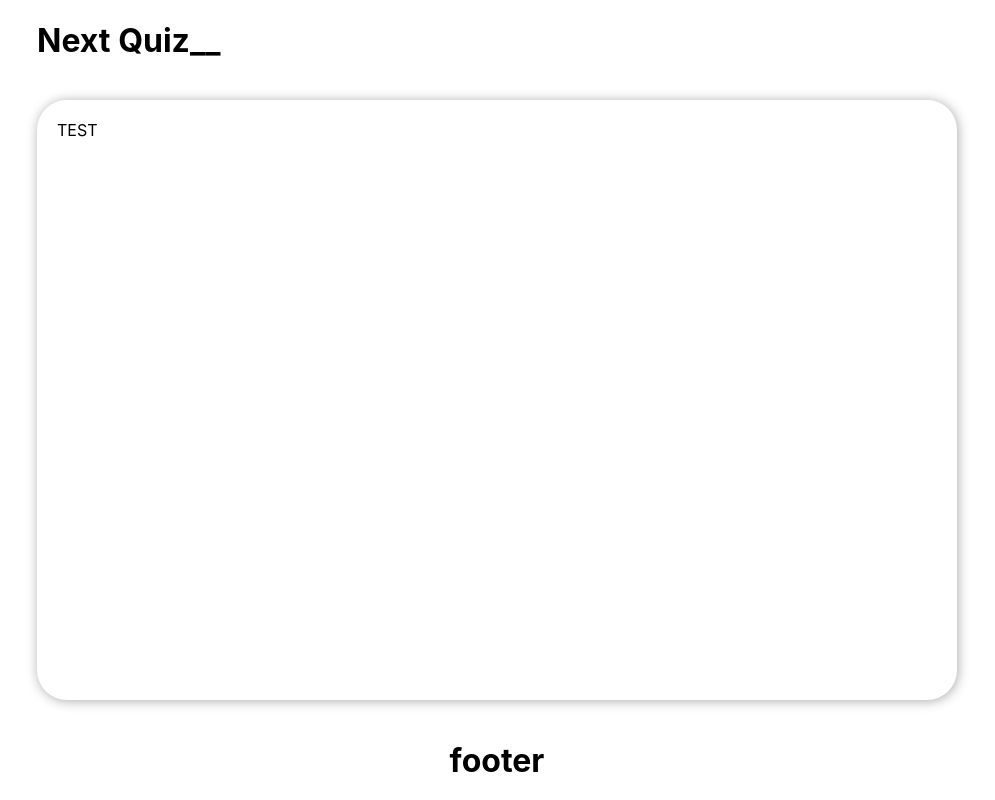
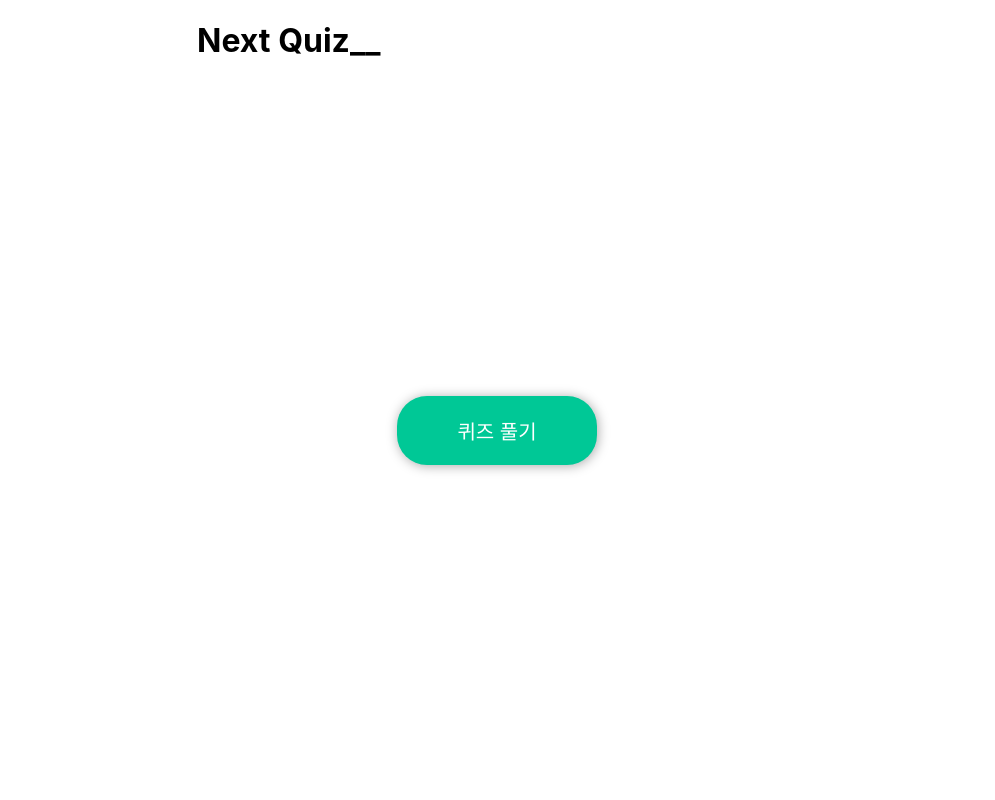
Before and after one commit to drawhale/Next-Quiz, a React (Create React App) app: page / in a window 1280 px wide. Shown: the whole page, without its empty margins (143-1138 px from the left). Built offline with nearby package versions, Linux system fonts and the light colour scheme.

Commit message:
feat: 퀴즈 난이도 선택 UI 및 스타일링

```diff
--- a/src/App.js
+++ b/src/App.js
@@ -7,8 +7,7 @@ function App() {
   return (
     <QuizTemplate
       headerComponent={<QuizHeader />}
-      bodyComponent={<QuizMain />}
-      footerComopnent={<h1>footer</h1>}
+      contentComponent={<QuizMain />}
     />
   );
 }
--- a/src/components/QuizMain.tsx
+++ b/src/components/QuizMain.tsx
@@ -1,11 +1,34 @@
+import { useState } from "react";
 import styled from "styled-components";
+import Button from "components/common/Button";
+import QuestionCard from "components/common/QuestionCard";
 
 import type { FC } from "react";
 
 const QuizMain: FC = () => {
+  const [step, setStep] = useState(1);
+
   return (
     <Wrapper>
-      <Card>TEST</Card>
+      {step === 1 && (
+        <Step1Wrapper>
+          <Button onClick={() => setStep(2)}>퀴즈 풀기</Button>
+        </Step1Wrapper>
+      )}
+      {step === 2 && (
+        <Step2Wrapper>
+          <Description>
+            무작위로 선택된 카테고리로
+            <br />
+            10개의 문항을 풀게 됩니다.
+          </Description>
+          <QuestionCard
+            question="퀴즈의 난이도를 선택해주세요."
+            answers={["EASY", "NORMAL", "HARD"]}
+          />
+          <Button>선택 하기</Button>
+        </Step2Wrapper>
+      )}
     </Wrapper>
   );
 };
@@ -13,29 +36,42 @@ const QuizMain: FC = () => {
 export default QuizMain;
 
 const Wrapper = styled.div`
-  width: 100%;
-  height: 100%;
+  flex: 1;
   padding: 20px;
   box-sizing: border-box;
+  display: flex;
 `;
 
-const Card = styled.div`
-  padding: 20px;
-  box-sizing: border-box;
-  height: 100%;
-  background-color: #ffffff;
-  border-radius: 3rem;
-  filter: drop-shadow(1px 1px 6px #00000055);
+const Step1Wrapper = styled.div`
+  flex: 1;
+  display: flex;
+  justify-content: center;
+  align-items: center;
 `;
 
-const StartButton = styled.button`
-  border: 0;
-  outline: 0;
-  padding: 1rem 4rem;
-  font-size: 2rem;
-  color: #ffffff;
-  background-color: #00c896;
-  border-radius: 3rem;
-  filter: drop-shadow(1px 1px 6px #00000055);
-  cursor: pointer;
+const Step2Wrapper = styled.div`
+  flex: 1;
+  display: flex;
+  flex-direction: column;
+  justify-content: flex-end;
+  align-items: center;
+  gap: 30px;
+
+  animation: slideIn 0.3s ease-in-out;
+
+  @keyframes slideIn {
+    from {
+      transform: translate3d(100vw, 0, 0);
+    }
+    to {
+      transform: translate3d(0, 0, 0);
+    }
+  }
 `;
+
+const Description = styled.p`
+  width: 100%;
+  font-size: 2.2rem;
+  line-height: 3rem;
+  text-align: center;
+`;
--- a/src/components/QuizTemplate.tsx
+++ b/src/components/QuizTemplate.tsx
@@ -4,30 +4,24 @@ import type { FC, ReactNode } from "react";
 
 type Props = {
   headerComponent: ReactNode;
-  bodyComponent: ReactNode;
-  footerComopnent: ReactNode;
+  contentComponent: ReactNode;
 };
 
-const Layout: FC<Props> = ({
-  headerComponent,
-  bodyComponent,
-  footerComopnent,
-}) => {
+const QuizTemplate: FC<Props> = ({ headerComponent, contentComponent }) => {
   return (
     <Wrapper>
       <Header>{headerComponent}</Header>
-      <Body>{bodyComponent}</Body>
-      <Footer>{footerComopnent}</Footer>
+      <Content>{contentComponent}</Content>
     </Wrapper>
   );
 };
 
-export default Layout;
+export default QuizTemplate;
 
 const Wrapper = styled.div`
   margin: 0 auto;
   min-width: 320px;
-  max-width: 960px;
+  max-width: 640px;
   height: 100vh;
   display: flex;
   flex-direction: column;
@@ -38,13 +32,8 @@ const Header = styled.header`
   height: 80px;
 `;
 
-const Body = styled.main`
+const Content = styled.main`
   flex: 1;
+  display: flex;
+  margin-bottom: 20px;
 `;
-
-const Footer = styled.footer`
-  height: 80px;
-  display: flex;
-  justify-content: center;
-  align-items: center;
-`;
--- a/src/components/common/Button.tsx
+++ b/src/components/common/Button.tsx
@@ -5,10 +5,15 @@ import type { FC, ReactNode } from "react";
 type Props = {
   children: ReactNode;
   className?: string;
+  onClick?: () => void;
 };
 
-const Button: FC<Props> = ({ children, className }) => {
-  return <Wrapper className={className}>{children}</Wrapper>;
+const Button: FC<Props> = ({ children, className, onClick }) => {
+  return (
+    <Wrapper className={className} onClick={onClick}>
+      {children}
+    </Wrapper>
+  );
 };
 
 export default Button;
@@ -23,4 +28,10 @@ const Wrapper = styled.button`
   border-radius: 3rem;
   filter: drop-shadow(1px 1px 6px #00000055);
   cursor: pointer;
+  -webkit-tap-highlight-color: transparent;
+
+  &:hover,
+  &:active {
+    background-color: #00b386;
+  }
 `;
--- /dev/null
+++ b/src/components/common/Card.tsx
@@ -0,0 +1,22 @@
+import styled from "styled-components";
+
+import type { FC, ReactNode } from "react";
+
+type Props = {
+  children: ReactNode;
+};
+
+const Card: FC<Props> = ({ children }) => {
+  return <Wrapper>{children}</Wrapper>;
+};
+
+export default Card;
+
+const Wrapper = styled.div`
+  width: 100%;
+  padding: 30px;
+  box-sizing: border-box;
+  background-color: #ffffff;
+  border-radius: 3rem;
+  filter: drop-shadow(1px 1px 6px #00000022);
+`;
--- /dev/null
+++ b/src/components/common/QuestionCard.tsx
@@ -0,0 +1,58 @@
+import styled from "styled-components";
+import Card from "./Card";
+
+import type { FC } from "react";
+
+type Props = {
+  question: string;
+  answers: string[];
+};
+
+const QuestionCard: FC<Props> = ({ question, answers }) => {
+  return (
+    <Card>
+      <Description>QUESTION</Description>
+      <Question>{question}</Question>
+      <Description>ANSWER</Description>
+      <AnswerWrapper>
+        {answers.map((answer) => (
+          <Answer>{answer}</Answer>
+        ))}
+      </AnswerWrapper>
+    </Card>
+  );
+};
+
+export default QuestionCard;
+
+const Description = styled.div`
+  margin: 6px 0;
+  font-size: 1.4rem;
+  color: #cccccc;
+`;
+
+const Question = styled.div`
+  margin-bottom: 30px;
+  font-size: 2rem;
+  font-weight: bold;
+`;
+
+const AnswerWrapper = styled.div`
+  display: flex;
+  flex-direction: column;
+  gap: 10px;
+`;
+
+const Answer = styled.div`
+  width: 100%;
+  padding: 20px 30px;
+  box-sizing: border-box;
+  background-color: #f5f5f5;
+  border-radius: 3rem;
+  font-size: 2rem;
+  cursor: pointer;
+
+  &:hover {
+    background-color: #eeeeee;
+  }
+`;
```
